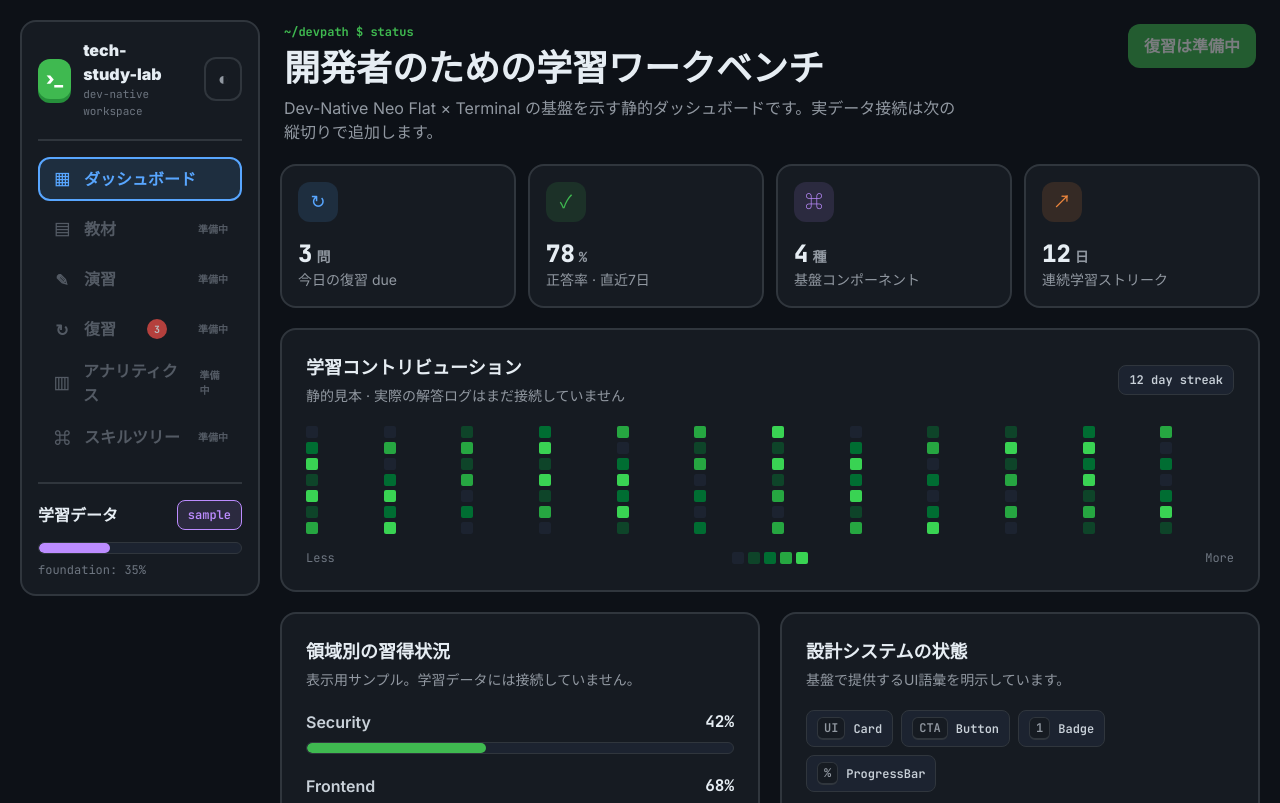
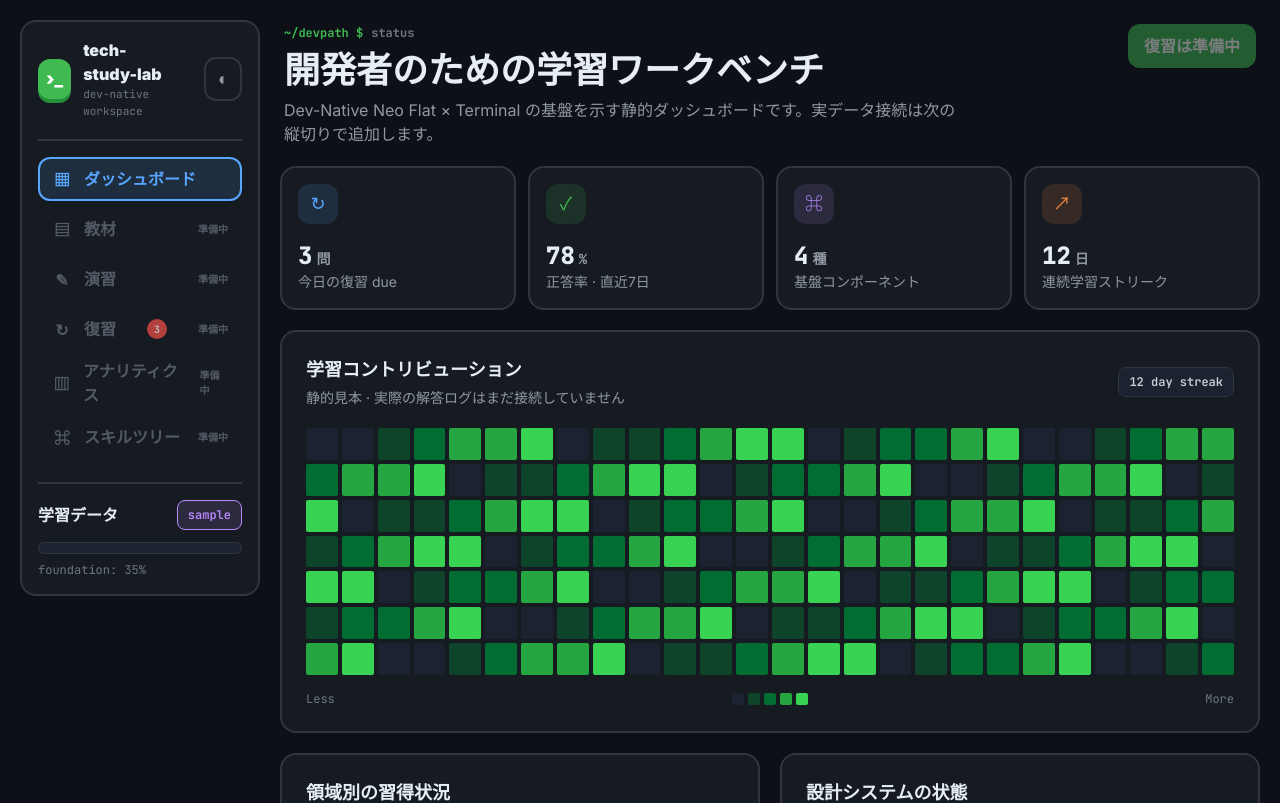
Before and after one commit to sakatai11/tech-study-lab, a Next.js app in the folder apps/web/: page / in a window 1280 px wide. Shown: the top 803 px of the page. Built offline with nearby package versions, Linux system fonts and the light colour scheme.

Commit message:
feat(web): align dashboard visuals with mock refs #67

```diff
--- a/apps/web/src/app/globals.css
+++ b/apps/web/src/app/globals.css
@@ -102,3 +102,171 @@
     outline-offset: 3px;
   }
 }
+
+@layer components {
+  .term-crumb {
+    display: flex;
+    flex-wrap: wrap;
+    align-items: center;
+    gap: 0.25rem;
+    margin: 0;
+    color: var(--faint);
+    font-family: var(--font-jetbrains-mono), ui-monospace, monospace;
+    font-size: 0.75rem;
+    font-weight: 700;
+  }
+
+  .term-crumb-prompt {
+    margin-right: 0.25rem;
+    color: var(--green);
+  }
+
+  .term-cursor {
+    width: 0.5rem;
+    height: 1em;
+    margin-left: 0.125rem;
+    background: var(--green);
+    animation: term-cursor-blink 1s steps(1, end) infinite;
+  }
+
+  .term-win {
+    overflow: hidden;
+    border: 2px solid var(--border);
+    border-radius: 0.75rem;
+    background: #0d1117;
+    color: #c9d1d9;
+  }
+
+  .term-win-header {
+    display: flex;
+    align-items: center;
+    gap: 0.5rem;
+    min-height: 2.5rem;
+    padding: 0.5rem 0.75rem;
+    background: #161b22;
+    color: #c9d1d9;
+    font-family: var(--font-jetbrains-mono), ui-monospace, monospace;
+    font-size: 0.75rem;
+  }
+
+  .term-win-badge {
+    display: grid;
+    width: 1.5rem;
+    height: 1.5rem;
+    place-items: center;
+    border-radius: 0.375rem;
+    background: var(--green);
+    color: #0d1117;
+    font-weight: 900;
+  }
+
+  .term-win-title {
+    min-width: 0;
+    overflow: hidden;
+    font-weight: 700;
+    text-overflow: ellipsis;
+    white-space: nowrap;
+  }
+
+  .term-win-meta {
+    margin-left: auto;
+    color: #8b949e;
+    white-space: nowrap;
+  }
+
+  .term-win-body {
+    overflow-x: auto;
+    padding: 1rem 1.125rem;
+    background: #0d1117;
+    color: #c9d1d9;
+    font-family: var(--font-jetbrains-mono), ui-monospace, monospace;
+    font-size: 0.8125rem;
+    line-height: 1.8;
+    white-space: pre;
+  }
+
+  .heatmap-grid {
+    grid-template-columns: repeat(26, minmax(0, 1fr));
+  }
+
+  .reveal {
+    animation: reveal-rise 500ms ease-out both;
+    animation-delay: calc(var(--reveal-index, 0) * 70ms);
+  }
+
+  .heatmap-cell {
+    width: 100%;
+    min-width: 0;
+    aspect-ratio: 1;
+    animation: heatmap-enter 240ms ease-out both;
+    animation-delay: calc(var(--heatmap-index, 0) * 8ms);
+  }
+
+  .progress-bar-fill {
+    width: var(--progress-value);
+    animation: progress-bar-fill 700ms ease-out both;
+  }
+
+  @keyframes term-cursor-blink {
+    50% {
+      opacity: 0;
+    }
+  }
+
+  @keyframes reveal-rise {
+    from {
+      opacity: 0;
+      transform: translateY(1rem);
+    }
+
+    to {
+      opacity: 1;
+      transform: translateY(0);
+    }
+  }
+
+  @keyframes heatmap-enter {
+    from {
+      opacity: 0;
+    }
+
+    to {
+      opacity: 1;
+    }
+  }
+
+  @keyframes progress-bar-fill {
+    from {
+      width: 0;
+    }
+
+    to {
+      width: var(--progress-value);
+    }
+  }
+
+  @media (prefers-reduced-motion: reduce) {
+    *,
+    *::before,
+    *::after {
+      animation-duration: 0.01ms !important;
+      animation-iteration-count: 1 !important;
+      scroll-behavior: auto !important;
+      transition-delay: 0ms !important;
+      transition-duration: 0ms !important;
+    }
+
+    .term-cursor,
+    .reveal,
+    .heatmap-cell,
+    .progress-bar-fill {
+      animation: none;
+    }
+
+    .reveal,
+    .heatmap-cell {
+      opacity: 1;
+      transform: none;
+    }
+  }
+}
--- a/apps/web/src/app/page.tsx
+++ b/apps/web/src/app/page.tsx
@@ -1,8 +1,11 @@
+import type { CSSProperties } from 'react'
+
 import { DashboardShell } from '@/components/dashboard-shell'
 import { Badge } from '@/components/ui/badge'
 import { Button } from '@/components/ui/button'
 import { Card } from '@/components/ui/card'
 import { ProgressBar } from '@/components/ui/progress-bar'
+import { TermCrumb } from '@/components/ui/term-crumb'
 
 const stats = [
   { label: '今日の復習 due', value: '3', unit: '問', icon: '↻', tone: 'blue' },
@@ -18,8 +21,9 @@ const domains = [
   { label: 'Architecture', value: 18, color: 'orange' },
 ] as const
 
-const heatmap = Array.from({ length: 84 }, (_, index) => ({
+const heatmap = Array.from({ length: 26 * 7 }, (_, index) => ({
   id: `sample-day-${index}`,
+  index,
   level: (index * 7 + Math.floor(index / 4)) % 5,
 }))
 
@@ -32,13 +36,20 @@ const statToneClasses = {
   orange: 'bg-orange-bg text-orange',
 } as const
 
+function revealStyle(index: number): CSSProperties {
+  return { '--reveal-index': index } as CSSProperties
+}
+
 export default function Home() {
   return (
     <DashboardShell>
       <div className="flex flex-col gap-5">
-        <section className="flex flex-wrap items-start justify-between gap-4 px-1 pt-1">
+        <section
+          className="reveal flex flex-wrap items-start justify-between gap-4 px-1 pt-1"
+          style={revealStyle(0)}
+        >
           <div>
-            <p className="m-0 font-mono text-xs font-bold text-green">~/devpath $ status</p>
+            <TermCrumb command="status" />
             <h1 className="mb-0 mt-2 text-balance text-3xl font-black text-ink sm:text-4xl">
               開発者のための学習ワークベンチ
             </h1>
@@ -53,8 +64,8 @@ export default function Home() {
         </section>
 
         <section aria-label="学習サマリー" className="grid grid-cols-2 gap-3 xl:grid-cols-4">
-          {stats.map((stat) => (
-            <Card className="p-4" key={stat.label}>
+          {stats.map((stat, index) => (
+            <Card className="reveal p-4" key={stat.label} style={revealStyle(index + 1)}>
               <span
                 aria-hidden="true"
                 className={`grid size-10 place-items-center rounded-xl font-mono text-lg ${statToneClasses[stat.tone]}`}
@@ -70,7 +81,7 @@ export default function Home() {
           ))}
         </section>
 
-        <Card className="p-5 sm:p-6">
+        <Card className="reveal p-5 sm:p-6" style={revealStyle(5)}>
           <div className="flex flex-wrap items-center justify-between gap-3">
             <div>
               <h2 className="m-0 text-balance text-lg font-black text-ink">
@@ -83,15 +94,16 @@ export default function Home() {
             <Badge className="tabular-nums">12 day streak</Badge>
           </div>
           <div
-            aria-label="84日間の学習コントリビューション見本"
-            className="mt-5 grid grid-flow-col grid-rows-7 gap-1 overflow-x-auto"
+            aria-label="直近26週・182日間の学習コントリビューション見本"
+            className="heatmap-grid mt-5 grid grid-flow-col grid-rows-7 gap-1"
             role="img"
           >
             {heatmap.map((cell) => (
               <span
                 aria-hidden="true"
-                className={`size-3 rounded-sm ${heatmapClasses[cell.level]}`}
+                className={`heatmap-cell rounded-sm ${heatmapClasses[cell.level]}`}
                 key={cell.id}
+                style={{ '--heatmap-index': cell.index } as CSSProperties}
               />
             ))}
           </div>
@@ -107,7 +119,7 @@ export default function Home() {
         </Card>
 
         <div className="grid gap-5 xl:grid-cols-2">
-          <Card className="p-5 sm:p-6">
+          <Card className="reveal p-5 sm:p-6" style={revealStyle(6)}>
             <h2 className="m-0 text-balance text-lg font-black text-ink">領域別の習得状況</h2>
             <p className="mb-0 mt-1 text-pretty text-sm text-mute">
               表示用サンプル。学習データには接続していません。
@@ -131,7 +143,7 @@ export default function Home() {
             </div>
           </Card>
 
-          <Card className="p-5 sm:p-6">
+          <Card className="reveal p-5 sm:p-6" style={revealStyle(7)}>
             <h2 className="m-0 text-balance text-lg font-black text-ink">設計システムの状態</h2>
             <p className="mb-0 mt-1 text-pretty text-sm text-mute">
               基盤で提供するUI語彙を明示しています。
@@ -157,7 +169,7 @@ export default function Home() {
           </Card>
         </div>
 
-        <Card className="border-green p-5 sm:p-6">
+        <Card className="reveal border-green p-5 sm:p-6" style={revealStyle(8)}>
           <div className="flex flex-wrap items-center gap-4">
             <span
               aria-hidden="true"
--- a/apps/web/src/components/ui/progress-bar.tsx
+++ b/apps/web/src/components/ui/progress-bar.tsx
@@ -1,3 +1,5 @@
+import type { CSSProperties } from 'react'
+
 import { cn } from '@/lib/cn'
 
 type ProgressBarProps = {
@@ -28,8 +30,8 @@ export function ProgressBar({ className, color = 'green', label, value }: Progre
       tabIndex={0}
     >
       <div
-        className={cn('h-full rounded-full', colorClasses[color])}
-        style={{ width: `${boundedValue}%` }}
+        className={cn('progress-bar-fill h-full rounded-full', colorClasses[color])}
+        style={{ '--progress-value': `${boundedValue}%` } as CSSProperties}
       />
     </div>
   )
--- /dev/null
+++ b/apps/web/src/components/ui/term-crumb.tsx
@@ -0,0 +1,16 @@
+import { cn } from '@/lib/cn'
+
+type TermCrumbProps = {
+  className?: string
+  command: string
+}
+
+export function TermCrumb({ className, command }: TermCrumbProps) {
+  return (
+    <p className={cn('term-crumb', className)}>
+      <span className="term-crumb-prompt">~/devpath $</span>
+      <span>{command}</span>
+      <span aria-hidden="true" className="term-cursor" />
+    </p>
+  )
+}
--- /dev/null
+++ b/apps/web/src/components/ui/term-win.tsx
@@ -0,0 +1,25 @@
+import type { ReactNode } from 'react'
+
+import { cn } from '@/lib/cn'
+
+type TermWinProps = {
+  children: ReactNode
+  className?: string
+  meta?: ReactNode
+  title: string
+}
+
+export function TermWin({ children, className, meta, title }: TermWinProps) {
+  return (
+    <section className={cn('term-win', className)}>
+      <header className="term-win-header">
+        <span aria-hidden="true" className="term-win-badge">
+          &gt;_
+        </span>
+        <span className="term-win-title">{title}</span>
+        {meta ? <span className="term-win-meta">{meta}</span> : null}
+      </header>
+      <div className="term-win-body">{children}</div>
+    </section>
+  )
+}
```
